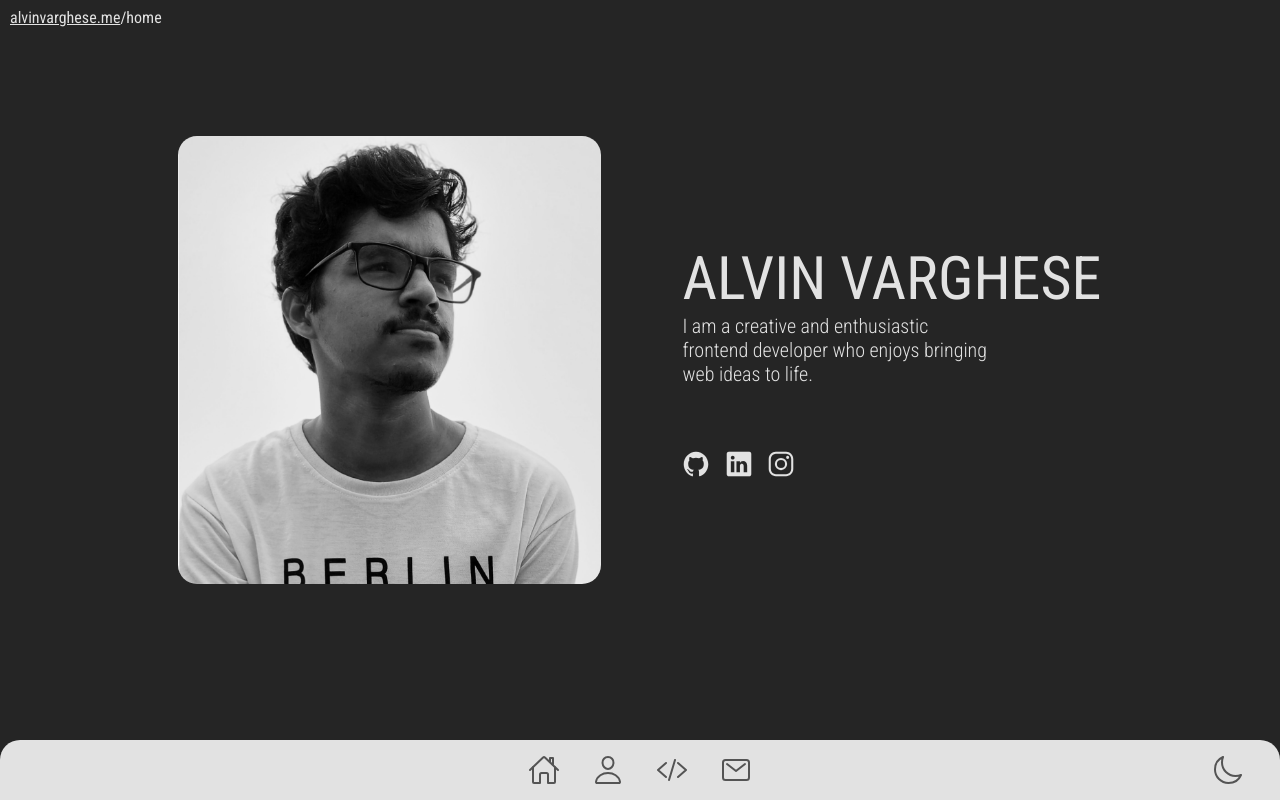
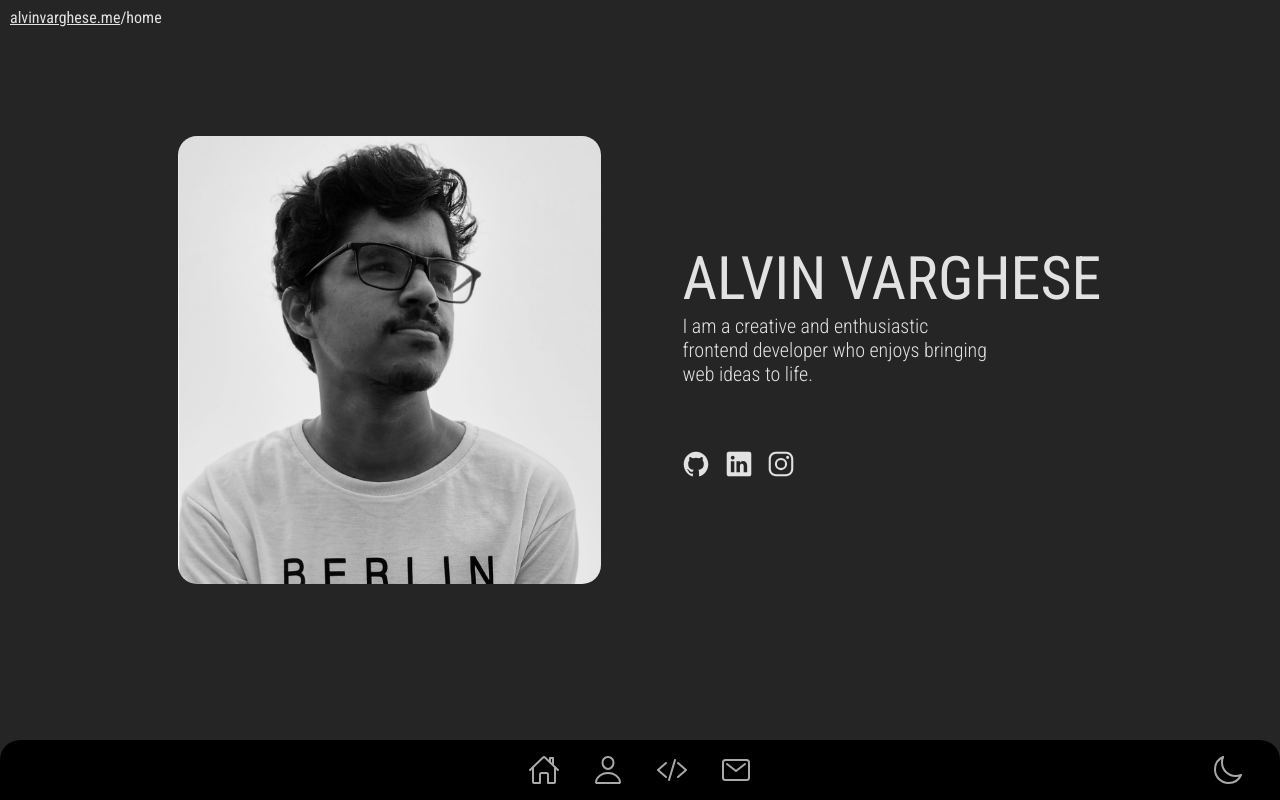
Before and after one commit to alvin1904/portfolio-v1, a Next.js app: page / in a window 1280 px wide. Built offline with nearby package versions, Linux system fonts and the light colour scheme.

Commit message:
edit: navbar colours

```diff
--- a/src/app/styles/globals.css
+++ b/src/app/styles/globals.css
@@ -113,10 +113,12 @@ textarea {
 .light {
   --bgcolor: var(--light-color);
   --color: var(--dark-color);
+  --nav-color: white
 }
 .dark {
   --bgcolor: var(--dark-color);
   --color: var(--light-color);
+  --nav-color: black
 }
 .bg {
   background-color: var(--bgcolor);
@@ -125,6 +127,10 @@ textarea {
 .bg-inverse {
   background-color: var(--color);
   color: var(--bgcolor);
+}
+.bg-nav{
+  background-color: var(--nav-color);
+  color: var(--color);
 }
 .clr {
   color: var(--color);
--- a/src/layouts/Navbar.tsx
+++ b/src/layouts/Navbar.tsx
@@ -15,14 +15,14 @@ export default function Navbar({ toggleTheme, theme, toggleView }: Props) {
     toggleView(view);
   };
   return (
-    <nav className="nav bg-inverse">
+    <nav className="nav bg-nav">
       <div className="nav-icons">
         {Object.keys(views).map((i: string, index: number) => {
           let view = i as allViews | "HOME";
           let viewDetails = views[view];
           return (
             <span
-              className="clr-inverse"
+              className="clr"
               key={index}
               onClick={() => {
                 changeView(view);
@@ -32,7 +32,7 @@ export default function Navbar({ toggleTheme, theme, toggleView }: Props) {
             </span>
           );
         })}
-        <span className="themeChange clr-inverse" onClick={toggleTheme}>
+        <span className="themeChange clr" onClick={toggleTheme}>
           <IonIcon
             icon={theme === "light" ? sunnyOutline : moonOutline}
             aria-label="Theme change"
```
